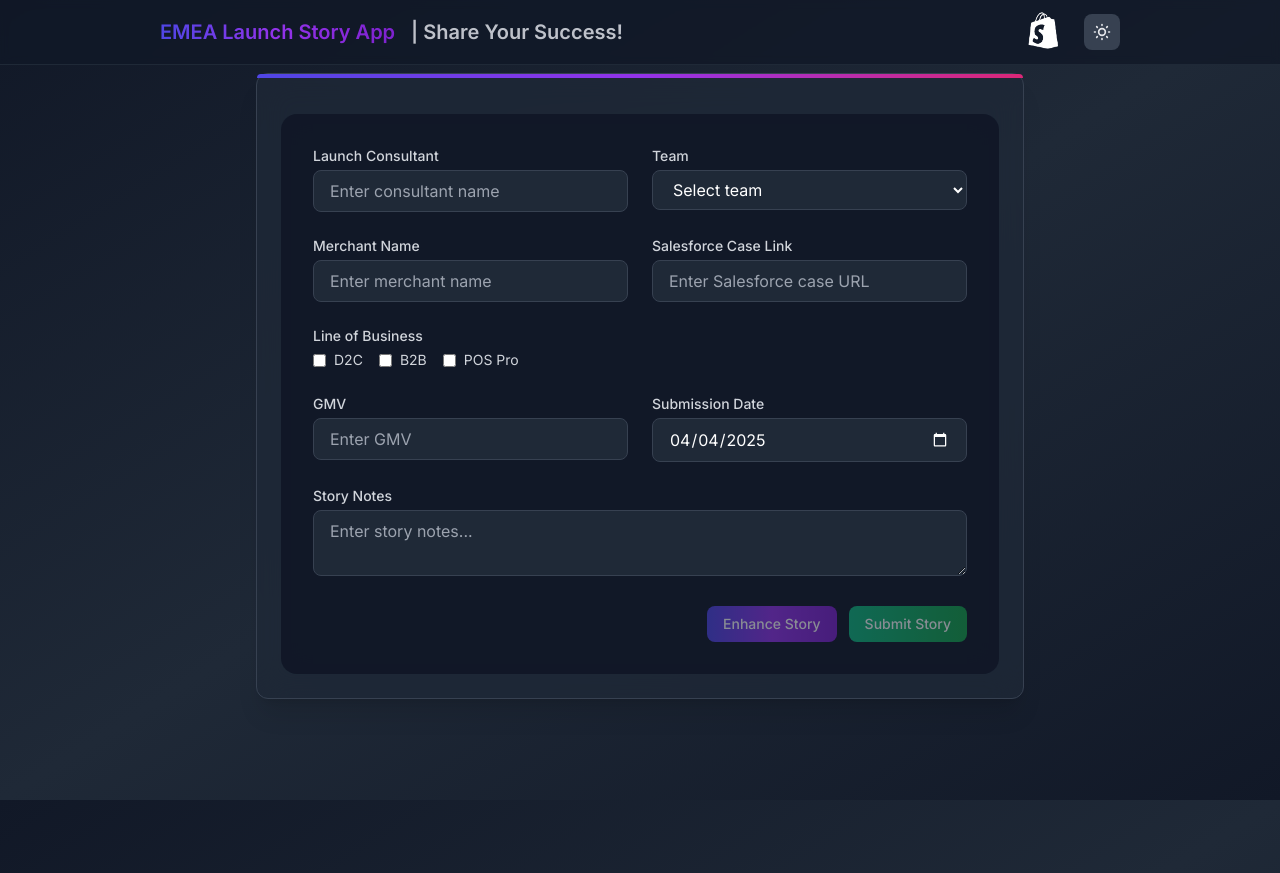
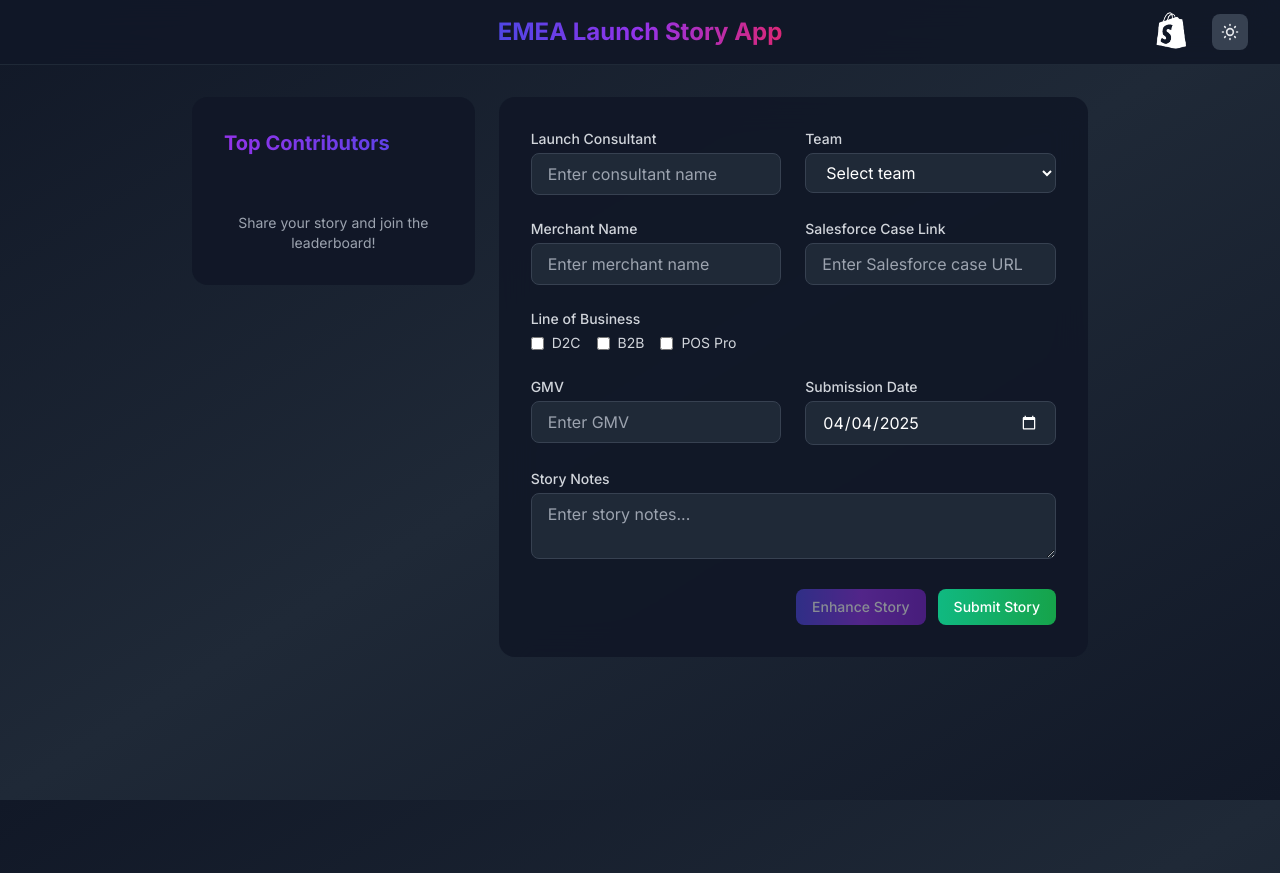
Before and after one commit to ste-brook/emea-launch-story-app, a Next.js app: page / in a window 1280 px wide. Built offline with nearby package versions, Linux system fonts and the light colour scheme.

Commit message:
feat: Add LeaderBoard component and improve form functionality - Add LeaderBoard component with contributor display - Make story enhancement optional - Fix button loading states to work independently - Adjust layout and styling for better UX

```diff
--- a/src/app/api/submit-story/route.ts
+++ b/src/app/api/submit-story/route.ts
@@ -17,9 +17,9 @@
   try {
     const story = await request.json();
 
-    if (!story.merchantName || !story.enhancedStory) {
+    if (!story.merchantName) {
       return NextResponse.json(
-        { error: 'Merchant name and enhanced story are required' },
+        { error: 'Merchant name is required' },
         { status: 400 }
       );
     }
@@ -29,7 +29,7 @@
       [
         story.submissionDate,
         story.merchantName,
-        story.enhancedStory,
+        story.enhancedStory || story.notes, // Use notes if no enhanced story
         new Date().toISOString(), // Timestamp of submission
       ],
     ];
--- a/src/app/layout.tsx
+++ b/src/app/layout.tsx
@@ -19,16 +19,15 @@
   return (
     <html lang="en" className="h-full dark" suppressHydrationWarning>
       <body className={`${inter.className} min-h-screen bg-gradient-to-br from-gray-50 via-gray-100 to-gray-200 dark:from-gray-900 dark:via-gray-800 dark:to-gray-900`}>
-        <nav className="border-b border-gray-200 dark:border-gray-800 bg-white/80 dark:bg-gray-900/80 backdrop-blur-sm">
-          <div className="max-w-5xl mx-auto px-4 sm:px-6 lg:px-8 h-16 flex items-center justify-between">
-            <div className="flex items-center space-x-4">
-              <h1 className="text-xl font-semibold bg-gradient-to-r from-indigo-600 via-purple-600 to-purple-700 text-transparent bg-clip-text">
+        <nav className="bg-white/95 dark:bg-gray-900/95 backdrop-blur-lg border-b border-gray-200 dark:border-gray-800">
+          <div className="max-w-7xl mx-auto px-4 sm:px-6 lg:px-8">
+            <div className="flex h-16 relative">
+              <div className="absolute inset-0 flex items-center justify-center">
+                <h1 className="text-2xl font-bold bg-gradient-to-r from-indigo-600 via-purple-600 to-pink-600 text-transparent bg-clip-text">
                   EMEA Launch Story App
                 </h1>
-              <span className="text-xl font-semibold text-gray-600/90 dark:text-gray-300/90">
-                | Share Your Success!
-              </span>
               </div>
+              <div className="flex-1 flex items-center justify-end z-10">
                 <div className="flex items-center space-x-4">
                   <Image
                     src="/images/black-shopify-ecommerce-logo-701751694791307pvl6xyyal3-removebg-preview.png"
@@ -41,6 +40,8 @@
                   <ThemeToggle />
                 </div>
               </div>
+            </div>
+          </div>
         </nav>
         <main className="max-w-5xl mx-auto px-4 sm:px-6 lg:px-8 pt-0.5 sm:pt-1 lg:pt-2">
           {children}
--- a/src/app/page.tsx
+++ b/src/app/page.tsx
@@ -3,6 +3,7 @@
 import { useState } from 'react';
 import { StoryForm } from '@/components/StoryForm';
 import { StoryPreview } from '@/components/StoryPreview';
+import { LeaderBoard } from '@/components/LeaderBoard';
 
 interface Story {
   merchantName: string;
@@ -30,15 +31,17 @@
   });
 
   return (
-    <div className="min-h-screen">
-      <div className="max-w-3xl mx-auto">
-        <div className="bg-white/80 dark:bg-gray-800/80 backdrop-blur-lg shadow-xl rounded-xl p-6 border border-gray-200 dark:border-gray-700 transform transition-all duration-300 hover:scale-[1.01]">
-          <div className="absolute top-0 left-0 w-full h-1 bg-gradient-to-r from-indigo-600 via-purple-600 to-pink-600 rounded-t-xl"></div>
-          <div className="mt-4">
+    <main className="min-h-screen py-6">
+      <div className="max-w-7xl mx-auto px-4 sm:px-6 lg:px-8">
+        <div className="grid grid-cols-1 lg:grid-cols-12 gap-6 items-start">
+          <div className="lg:col-span-4">
+            <LeaderBoard currentConsultant={story.launchConsultant} />
+          </div>
+          <div className="lg:col-span-8">
             <StoryForm story={story} setStory={setStory} />
           </div>
         </div>
       </div>
-    </div>
+    </main>
   );
 }
--- /dev/null
+++ b/src/components/LeaderBoard.tsx
@@ -0,0 +1,62 @@
+import { useState, useEffect } from 'react';
+
+interface Contributor {
+  name: string;
+  submissions: number;
+  rank: number;
+}
+
+interface LeaderBoardProps {
+  currentConsultant?: string;
+}
+
+export function LeaderBoard({ currentConsultant }: LeaderBoardProps) {
+  // This would eventually come from your API/database
+  const [contributors, setContributors] = useState<Contributor[]>([]);
+
+  return (
+    <div className="bg-white/95 dark:bg-gray-900/95 backdrop-blur-lg rounded-2xl p-8 h-full flex flex-col">
+      <h2 className="text-xl font-bold bg-gradient-to-r from-purple-600 to-indigo-600 bg-clip-text text-transparent mb-6">
+        Top Contributors
+      </h2>
+      <div className="flex-1 space-y-4">
+        {contributors.map((contributor) => (
+          <div
+            key={contributor.name}
+            className={`flex items-center justify-between p-4 rounded-lg bg-gray-50 dark:bg-gray-800/50 border border-gray-200 dark:border-gray-700 transition-all duration-200 hover:border-purple-400 dark:hover:border-purple-500 ${
+              currentConsultant === contributor.name ? 'border-purple-400 dark:border-purple-500' : ''
+            }`}
+          >
+            <div className="flex items-center space-x-4 flex-1 min-w-0">
+              <div className={`
+                w-8 h-8 flex-shrink-0 rounded-full flex items-center justify-center text-white font-semibold
+                ${contributor.rank === 1 ? 'bg-gradient-to-r from-yellow-400 to-yellow-600' :
+                  contributor.rank === 2 ? 'bg-gradient-to-r from-gray-300 to-gray-400' :
+                  contributor.rank === 3 ? 'bg-gradient-to-r from-amber-700 to-amber-800' :
+                  'bg-gradient-to-r from-purple-600 to-indigo-600'}
+              `}>
+                {contributor.rank}
+              </div>
+              <div className="min-w-0 flex-1">
+                <span className="text-gray-900 dark:text-gray-100 font-medium block truncate text-base">
+                  {contributor.name}
+                </span>
+              </div>
+            </div>
+            <div className="flex items-center space-x-2 flex-shrink-0 ml-6">
+              <span className="text-gray-600 dark:text-gray-400 font-medium text-base">
+                {contributor.submissions}
+              </span>
+              <span className="text-sm text-gray-500 dark:text-gray-500 whitespace-nowrap">
+                stories
+              </span>
+            </div>
+          </div>
+        ))}
+      </div>
+      <div className="mt-8 text-center text-sm text-gray-500 dark:text-gray-400">
+        Share your story and join the leaderboard!
+      </div>
+    </div>
+  );
+}
--- a/src/components/StoryForm.tsx
+++ b/src/components/StoryForm.tsx
@@ -20,7 +20,8 @@
 }
 
 export function StoryForm({ story, setStory }: StoryFormProps) {
-  const [isLoading, setIsLoading] = useState(false);
+  const [isEnhancing, setIsEnhancing] = useState(false);
+  const [isSubmitting, setIsSubmitting] = useState(false);
   const [error, setError] = useState('');
 
   const [storyState, setStoryState] = useState<Story>({
@@ -61,7 +62,7 @@
       return;
     }
 
-    setIsLoading(true);
+    setIsEnhancing(true);
     setError('');
 
     try {
@@ -81,21 +82,21 @@
       }
 
       const data = await response.json();
-      setStory({ ...storyState, enhancedStory: data.enhancedStory });
+      setStoryState(prev => ({ ...prev, enhancedStory: data.enhancedStory }));
     } catch (err) {
       setError('Failed to enhance story. Please try again.');
     } finally {
-      setIsLoading(false);
+      setIsEnhancing(false);
     }
   };
 
   const submitStory = async () => {
-    if (!storyState.enhancedStory) {
-      setError('Please enhance your story before submitting.');
+    if (!storyState.merchantName) {
+      setError('Please enter a merchant name.');
       return;
     }
 
-    setIsLoading(true);
+    setIsSubmitting(true);
     setError('');
 
     try {
@@ -126,7 +127,7 @@
     } catch (err) {
       setError('Failed to submit story. Please try again.');
     } finally {
-      setIsLoading(false);
+      setIsSubmitting(false);
     }
   };
 
@@ -262,10 +263,10 @@
         <button
           type="button"
           onClick={enhanceStory}
-          disabled={isLoading || !storyState.notes}
+          disabled={isEnhancing || isSubmitting || !storyState.notes}
           className="px-4 py-2 text-sm font-medium text-white bg-gradient-to-r from-indigo-600 via-purple-600 to-purple-700 rounded-lg hover:from-indigo-700 hover:via-purple-700 hover:to-purple-800 focus:outline-none focus:ring-2 focus:ring-offset-2 focus:ring-purple-500 disabled:opacity-50 disabled:cursor-not-allowed transition-all duration-200"
         >
-          {isLoading ? (
+          {isEnhancing ? (
             <>
               <svg className="animate-spin -ml-1 mr-2 h-4 w-4 text-white inline" xmlns="http://www.w3.org/2000/svg" fill="none" viewBox="0 0 24 24">
                 <circle className="opacity-25" cx="12" cy="12" r="10" stroke="currentColor" strokeWidth="4"></circle>
@@ -281,10 +282,10 @@
         <button
           type="button"
           onClick={submitStory}
-          disabled={isLoading || !storyState.enhancedStory}
+          disabled={isEnhancing || isSubmitting}
           className="px-4 py-2 text-sm font-medium text-white bg-gradient-to-r from-emerald-500 to-green-600 rounded-lg hover:from-emerald-600 hover:to-green-700 focus:outline-none focus:ring-2 focus:ring-offset-2 focus:ring-green-500 disabled:opacity-50 disabled:cursor-not-allowed transition-all duration-200"
         >
-          {isLoading ? (
+          {isSubmitting ? (
             <>
               <svg className="animate-spin -ml-1 mr-2 h-4 w-4 text-white inline" xmlns="http://www.w3.org/2000/svg" fill="none" viewBox="0 0 24 24">
                 <circle className="opacity-25" cx="12" cy="12" r="10" stroke="currentColor" strokeWidth="4"></circle>
```
Lines whose indentation alone changed are shown as unchanged.
